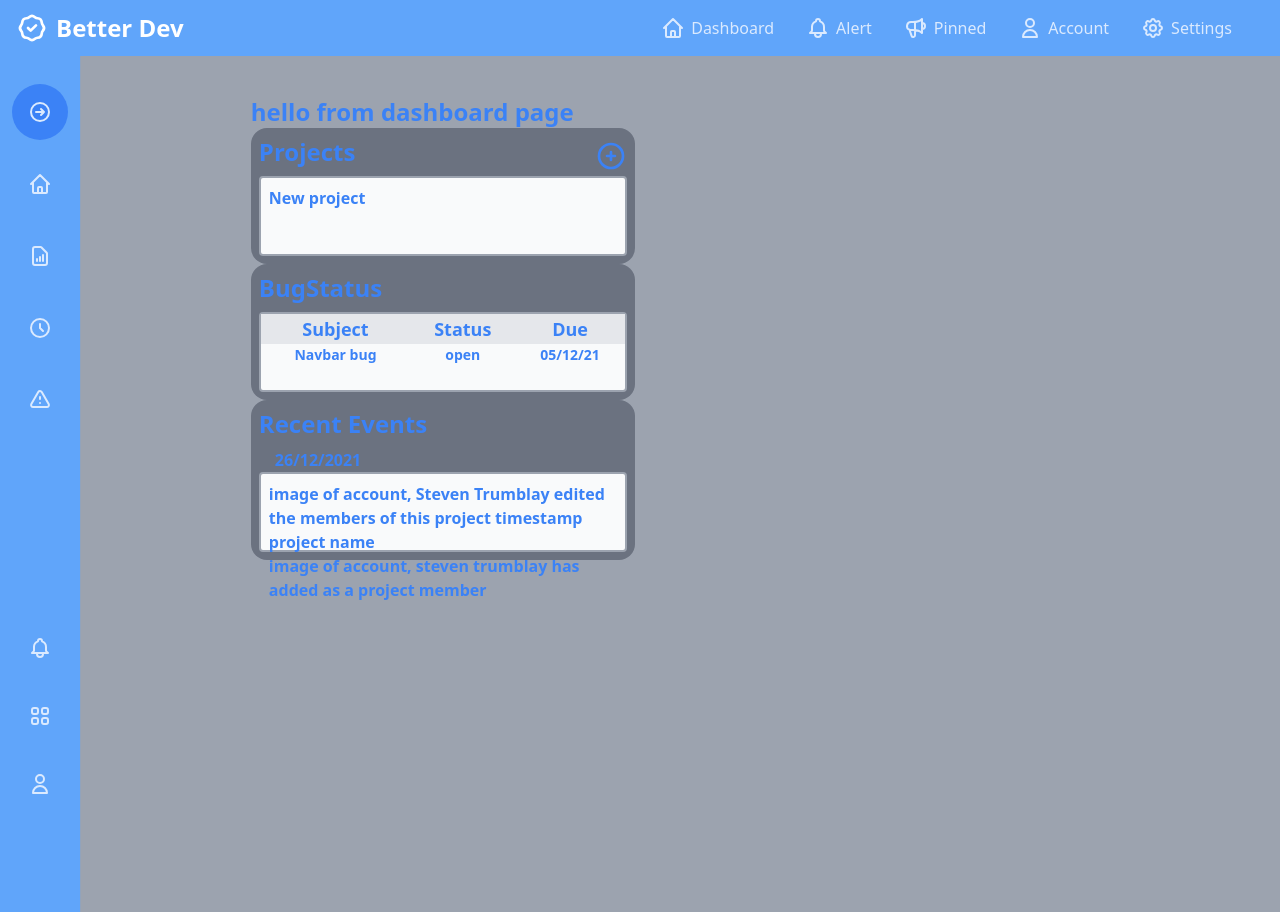
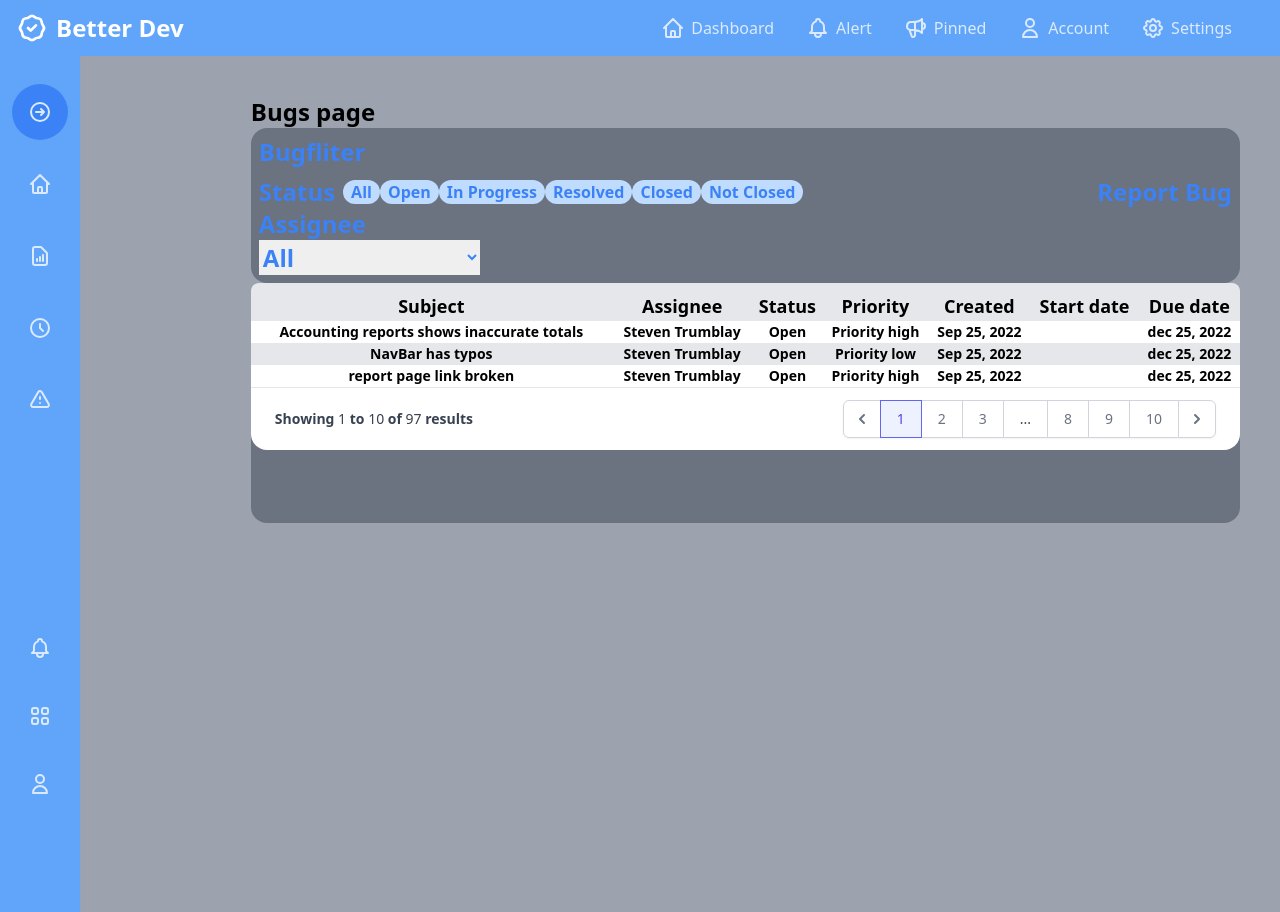
Before and after one commit to kaodik/BugTracker, a React app: page / in a window 1280 px wide. Built offline with nearby package versions, Linux system fonts and the light colour scheme; the HTML template or start-up script is replaced by a standard one.

Commit message:
Added component design and context

```diff
--- /dev/null
+++ b/src/components/BugDataGrid.tsx
@@ -0,0 +1,162 @@
+import React from "react";
+
+export default function BugDataGrid() {
+  return (
+    <div className="w-full bg-gray-500 h-60 rounded-2xl ">
+      <div className=" rounded-t-2xl h-2 bg-gray-200"></div>
+      <div>
+        <table className="item-center w-full bg-gray-200 table-">
+          <thead className="table-header-group text-lg">
+            <th>Subject</th>
+            <th>Assignee</th>
+            <th>Status</th>
+            <th>Priority</th>
+            <th>Created</th>
+            <th>Start date</th>
+            <th>Due date</th>
+          </thead>
+          <tbody className="text-sm pl-2 table-row-group text-center">
+            <tr className="table-row bg-white">
+              <td>Accounting reports shows inaccurate totals</td>
+              <td>Steven Trumblay</td>
+              <td>Open</td>
+              <td>Priority high</td>
+              <td>Sep 25, 2022</td>
+              <td></td>
+              <td>dec 25, 2022</td>
+            </tr>
+            <tr className="table-row ">
+              <td>NavBar has typos</td>
+              <td>Steven Trumblay</td>
+              <td>Open</td>
+              <td>Priority low</td>
+              <td>Sep 25, 2022</td>
+              <td></td>
+              <td>dec 25, 2022</td>
+            </tr>
+            <tr className="table-row bg-white">
+              <td>report page link broken</td>
+              <td>Steven Trumblay</td>
+              <td>Open</td>
+              <td>Priority high</td>
+              <td>Sep 25, 2022</td>
+              <td></td>
+              <td>dec 25, 2022</td>
+            </tr>
+          </tbody>
+        </table>
+      </div>
+      <div className=" rounded-b-2xl bg-white px-4 py-3 flex items-center justify-between border-t border-gray-200 sm:px-6">
+        <div className="flex-1 flex justify-between sm:hidden">
+          <a
+            href="#"
+            className="relative inline-flex items-center px-4 py-2 border border-gray-300 text-sm font-medium rounded-md text-gray-700 bg-white hover:bg-gray-50"
+          >
+            Previous
+          </a>
+          <a
+            href="#"
+            className="ml-3 relative inline-flex items-center px-4 py-2 border border-gray-300 text-sm font-medium rounded-md text-gray-700 bg-white hover:bg-gray-50"
+          >
+            Next
+          </a>
+        </div>
+        <div className="hidden sm:flex-1 sm:flex sm:items-center sm:justify-between">
+          <div>
+            <p className="text-sm text-gray-700">
+              Showing <span className="font-medium">1</span> to{" "}
+              <span className="font-medium">10</span> of{" "}
+              <span className="font-medium">97</span> results
+            </p>
+          </div>
+          <div>
+            <nav
+              className="relative z-0 inline-flex rounded-md shadow-sm -space-x-px"
+              aria-label="Pagination"
+            >
+              <a
+                href="#"
+                className="relative inline-flex items-center px-2 py-2 rounded-l-md border border-gray-300 bg-white text-sm font-medium text-gray-500 hover:bg-gray-50"
+              >
+                <span className="sr-only">Previous</span>
+
+                <svg
+                  className="h-5 w-5"
+                  xmlns="http://www.w3.org/2000/svg"
+                  viewBox="0 0 20 20"
+                  fill="currentColor"
+                  aria-hidden="true"
+                >
+                  <path
+                    fill-rule="evenodd"
+                    d="M12.707 5.293a1 1 0 010 1.414L9.414 10l3.293 3.293a1 1 0 01-1.414 1.414l-4-4a1 1 0 010-1.414l4-4a1 1 0 011.414 0z"
+                    clip-rule="evenodd"
+                  />
+                </svg>
+              </a>
+              <a
+                href="#"
+                aria-current="page"
+                className="z-10 bg-indigo-50 border-indigo-500 text-indigo-600 relative inline-flex items-center px-4 py-2 border text-sm font-medium"
+              >
+                1
+              </a>
+              <a
+                href="#"
+                className="bg-white border-gray-300 text-gray-500 hover:bg-gray-50 relative inline-flex items-center px-4 py-2 border text-sm font-medium"
+              >
+                2
+              </a>
+              <a
+                href="#"
+                className="bg-white border-gray-300 text-gray-500 hover:bg-gray-50 hidden md:inline-flex relative items-center px-4 py-2 border text-sm font-medium"
+              >
+                3
+              </a>
+              <span className="relative inline-flex items-center px-4 py-2 border border-gray-300 bg-white text-sm font-medium text-gray-700">
+                ...
+              </span>
+              <a
+                href="#"
+                className="bg-white border-gray-300 text-gray-500 hover:bg-gray-50 hidden md:inline-flex relative items-center px-4 py-2 border text-sm font-medium"
+              >
+                8
+              </a>
+              <a
+                href="#"
+                className="bg-white border-gray-300 text-gray-500 hover:bg-gray-50 relative inline-flex items-center px-4 py-2 border text-sm font-medium"
+              >
+                9
+              </a>
+              <a
+                href="#"
+                className="bg-white border-gray-300 text-gray-500 hover:bg-gray-50 relative inline-flex items-center px-4 py-2 border text-sm font-medium"
+              >
+                10
+              </a>
+              <a
+                href="#"
+                className="relative inline-flex items-center px-2 py-2 rounded-r-md border border-gray-300 bg-white text-sm font-medium text-gray-500 hover:bg-gray-50"
+              >
+                <span className="sr-only">Next</span>
+                <svg
+                  className="h-5 w-5"
+                  xmlns="http://www.w3.org/2000/svg"
+                  viewBox="0 0 20 20"
+                  fill="currentColor"
+                  aria-hidden="true"
+                >
+                  <path
+                    fill-rule="evenodd"
+                    d="M7.293 14.707a1 1 0 010-1.414L10.586 10 7.293 6.707a1 1 0 011.414-1.414l4 4a1 1 0 010 1.414l-4 4a1 1 0 01-1.414 0z"
+                    clip-rule="evenodd"
+                  />
+                </svg>
+              </a>
+            </nav>
+          </div>
+        </div>
+      </div>
+    </div>
+  );
+}
--- /dev/null
+++ b/src/components/Bugfilter.tsx
@@ -0,0 +1,46 @@
+import React from "react";
+
+export default function Bugfilter() {
+  return (
+    <div className="w-full text-blue-500 rounded-2xl bg-gray-500 p-2">
+      <div>
+        <div>
+          <h2 className="text-lx pb-2">Bugfliter</h2>
+        </div>
+        <div className="flex flex-row">
+          <label htmlFor="">Status</label>{" "}
+          <div className="text-base pl-2 pt-1">
+            <button className="bg-blue-200 rounded-xl pl-2 pr-2 ">All</button>
+            <button className="bg-blue-200 rounded-xl pl-2 pr-2 ">Open</button>
+            <button className="bg-blue-200 rounded-xl pl-2 pr-2 ">
+              In Progress
+            </button>
+            <button className="bg-blue-200 rounded-xl pl-2 pr-2 ">
+              Resolved
+            </button>
+            <button className="bg-blue-200 rounded-xl pl-2 pr-2 ">
+              Closed
+            </button>
+            <button className="bg-blue-200 rounded-xl pl-2 pr-2 ">
+              Not Closed
+            </button>
+          </div>
+          <span className="ml-auto">
+            <button>Report Bug</button>
+          </span>
+        </div>
+        <div>
+          <form action="">
+            <div>
+              <label htmlFor="">Assignee</label>
+            </div>
+            <select name="" id="" placeholder="All">
+              <option value="All" label="All"></option>
+              <option value="Steven Trumblay" label="Steven Trumblay"></option>
+            </select>
+          </form>
+        </div>
+      </div>
+    </div>
+  );
+}
--- a/src/components/Sidemenu.tsx
+++ b/src/components/Sidemenu.tsx
@@ -2,9 +2,10 @@ import React, { useState } from "react";
 import "../styles.css";
 import Dashboard from "../pages/Dashboard";
 import Reports from "../pages/Reports";
+import Bugs from "../pages/Bugs";
 
 export const Sidemenu: React.FC = () => {
-  const [page, setPage] = useState(<Dashboard />);
+  const [page, setPage] = useState(<Bugs />);
   const [txFull, setTxFull] = useState<string>("-translate-x-full");
   function openSidebar(): void {
     if (txFull === "") {
@@ -139,7 +140,10 @@ export const Sidemenu: React.FC = () => {
             </a>
             <a
               href="#"
-              className="rounded-full p-4 transition duration-500 py2.5 px-4 flex items-center hover:bg-blue-700"
+              className="rounded-full p-4 transition duration-500 py2.5 px-4 flex items-center hover:bg-blue-700 "
+              onClick={() => {
+                handleClick(<Bugs />);
+              }}
             >
               <svg
                 xmlns="http://www.w3.org/2000/svg"
--- a/src/pages/Bugs.tsx
+++ b/src/pages/Bugs.tsx
@@ -1,9 +1,12 @@
 import React from "react";
-
+import BugDataGrid from "../components/BugDataGrid";
+import Bugfiler from "../components/Bugfilter";
 export default function Bugs() {
   return (
     <div>
       <h1>Bugs page</h1>
+      <Bugfiler />
+      <BugDataGrid />
     </div>
   );
 }
--- a/src/pages/Reports.tsx
+++ b/src/pages/Reports.tsx
@@ -1,5 +1,4 @@
 import React from "react";
-
 export default function Reports() {
   return (
     <div>
```
